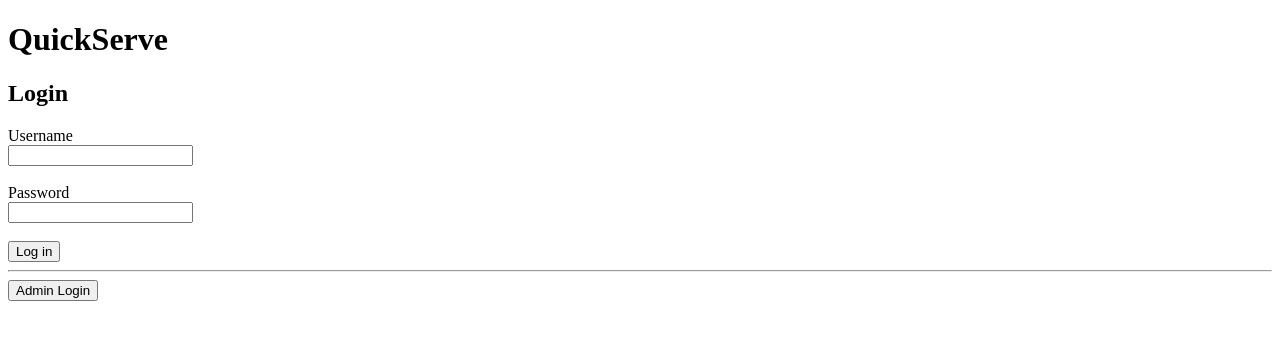
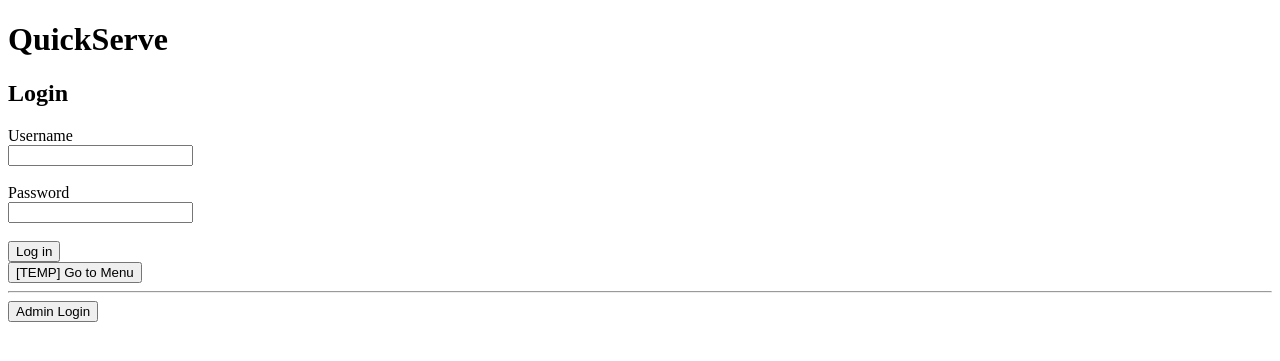
Before and after one commit to Lennardf1054/Redplate, a Flask app: page / in a window 1280 px wide. Shown: the top 361 px of the page. Run offline with Flask 3, Linux system fonts and the light colour scheme.

Commit message:
add temporary enter button to log in page for quick access

```diff
--- a/Front_End/templates/costumer/login.html
+++ b/Front_End/templates/costumer/login.html
@@ -14,6 +14,11 @@
     <button type="submit">Log in</button>
   </form>
 
+    <!-- TEMPORARY: remove when real login is built -->
+    <form action="/menu" method="get">
+    <button type="submit">[TEMP] Go to Menu</button>
+    </form>
+
   <hr>
 
   <form action="/admin/login" method="get">
```
Also changed, not shown: Front_End/templates/admin/login.html (+7 -0 lines).
